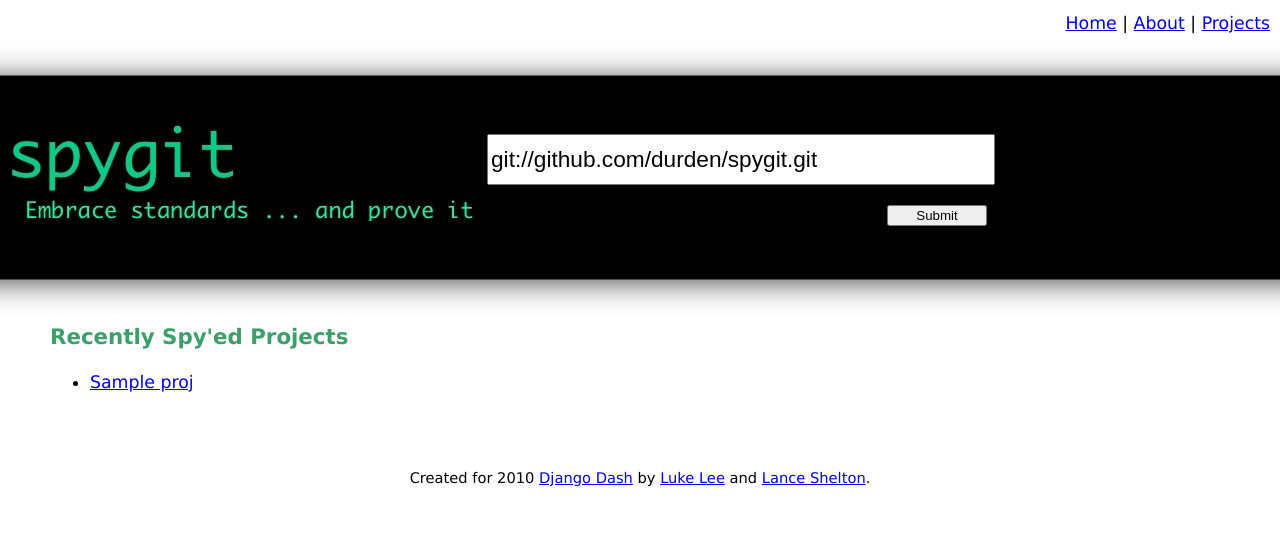
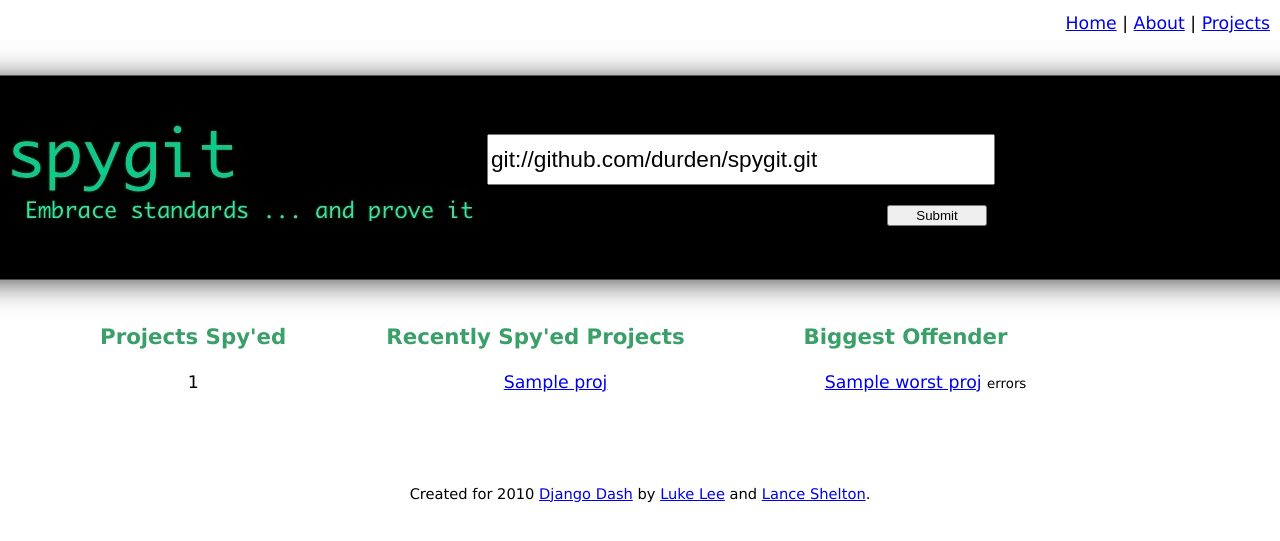
Before and after one commit to durden/spygit, a Django app: template spygitapp/templates/home.html in a window 1280 px wide. Shown: the top 541 px of the page. Run offline with Django 3.2, Linux system fonts and the light colour scheme; the template is opened without the code that fills it: most values are stand-ins (such as "Sample title", 1, 10 or a date in 2020).

Commit message:
Added some more stats to homepage including worst project, projects processed

```diff
--- a/spygitapp/templates/home.html
+++ b/spygitapp/templates/home.html
@@ -4,9 +4,27 @@
 
 {% block content %}
 
+    <div id="total">
+        <h2>Projects Spy'ed</h2>
+        {{total_projects}}
+    </div>
     <div id="recent">
         <h2>Recently Spy'ed Projects</h2>
         {% include 'project_listing.html' %}
     </div>
 
+    <div id="worst">
+        <h2>Biggest Offender</h2>
+        {% if worst_proj %}
+        <ul class="clean">
+            <li>
+                <a href="/{{worst_proj.project_name}}/{{worst_proj.git_revision}}">{{worst_proj.project_name}}</a>
+                <span class="small">{{max_errors}} errors</span>
+            </li>
+        </ul>
+        {% endif %}
+    </div>
+
+    <br style="clear: both">
+
 {% endblock %}
--- a/spygitapp/templates/project_listing.html
+++ b/spygitapp/templates/project_listing.html
@@ -1,5 +1,5 @@
 {% if projects|length %}
-    <ul>
+    <ul class="clean">
         {% for proj in projects %}
             <li>
                 <a href="/{{proj.project_name}}/">{{proj.project_name}}</a>
--- a/static/css/main.css
+++ b/static/css/main.css
@@ -60,10 +60,23 @@ fieldset#form {
     font-size: 11pt;
 }
 
-#recent {
-    margin: 0px auto;
+#total {
+    float: left;
+    margin: 0px 50px;
+    text-align: center;
 }
 
+#recent {
+    float: left;
+    margin: 0px 50px;
+    text-align: center;
+}
+
+#worst {
+    float: left;
+    margin: 0px 50px;
+    text-align: center;
+}
 
 table.proj_overview {
     border-collapse: collapse;
@@ -120,6 +133,10 @@ h3 a, h3 a:link, h3 a:active, h3 a:visited {
     color: #3a9f68;
 }
 
+ul.clean {
+    list-style-type: none;
+}
+
 ul.filelist {
     list-style-type: none;
 }
@@ -138,3 +155,7 @@ p.share {
     color: #dd0000;
     font-style: italic;
 }
+
+.small {
+    font-size: 10pt;
+}
```
Also changed, not shown: spygitapp/views.py (+19 -4 lines).
